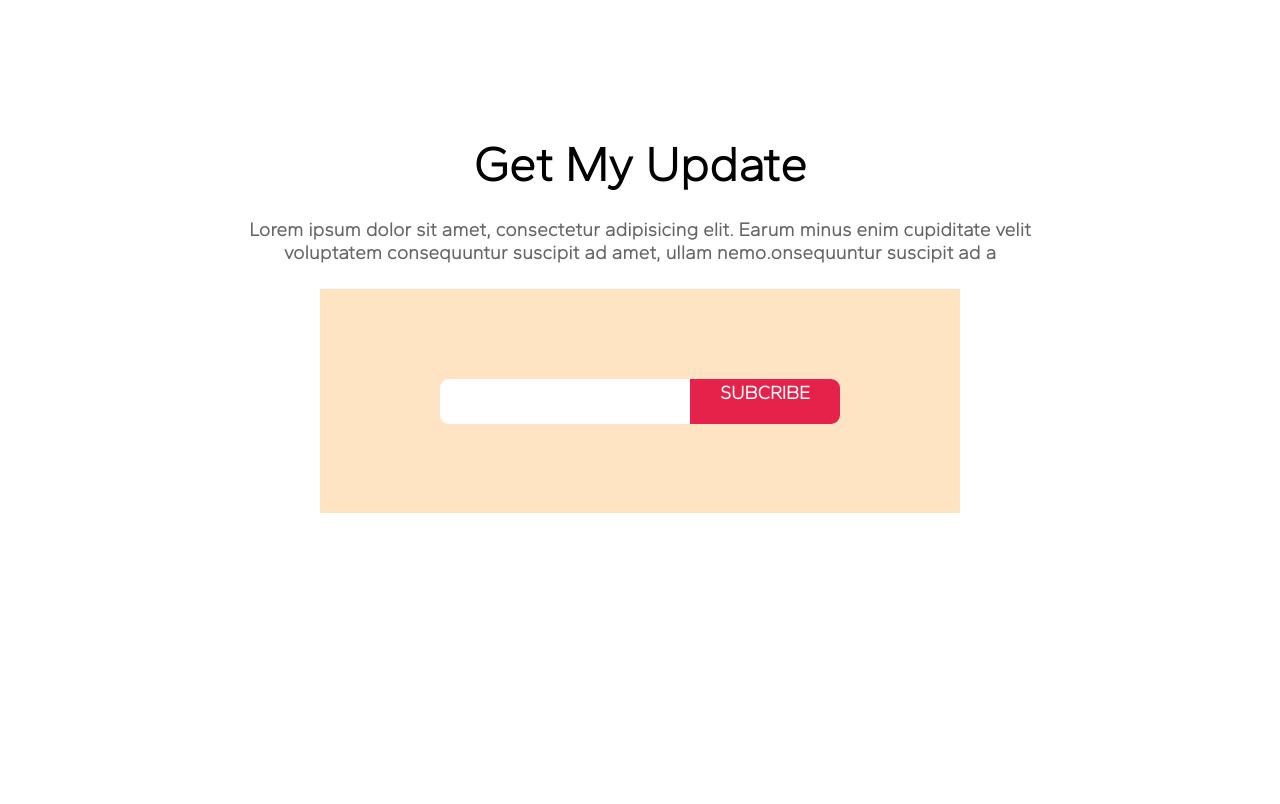
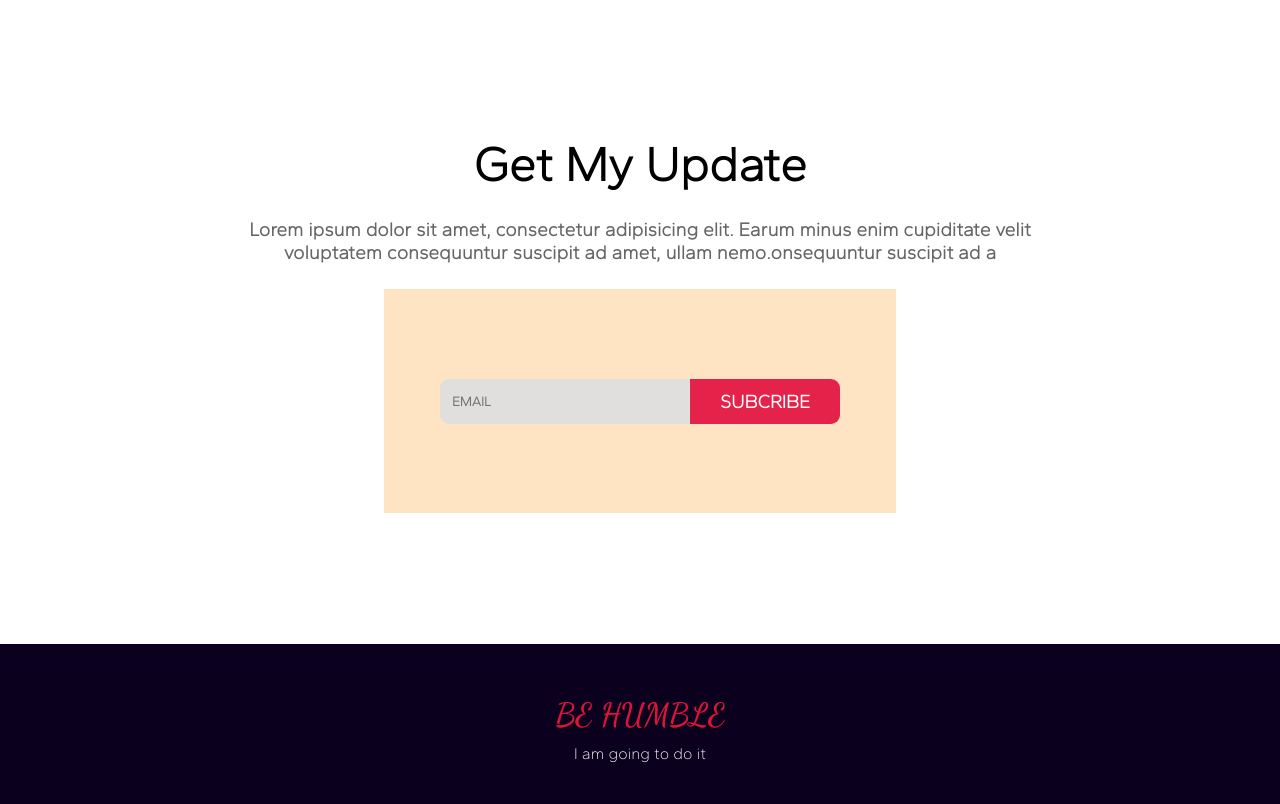
Before and after one commit to md-sifat/Assignment01--Donate-Today, a plain HTML site: page index.html in a window 1280 px wide. Shown: the part 3276-4080 px from the top of the page. Before the commit the page ends 3920 px from the top, so only its background shows below. Drawn offline with Linux system fonts and the light colour scheme.

Commit message:
new commit

```diff
--- a/css/style.css
+++ b/css/style.css
@@ -208,6 +208,8 @@
 .right_side .btn:hover{
     border: 2px solid crimson;
 }
+
+/* adding css to update area */
 .update{
     height: 80vh;
     width: 100%;
@@ -217,7 +219,7 @@
     align-items: center;
 }
 .sub{
-    width: 50%;
+    width: 40%;
     height: 28vh;
     border: 2px solid transparent;
     background-color: bisque;
@@ -230,7 +232,9 @@
     width: 150px;
     height: 45px;
     color: white;
-    text-align: center;
+    display: flex;
+    align-items: center;
+    justify-content: center;
     border: 2px solid transparent;
     border-radius: 0px 9px 9px 0px;
     background-color:rgb(229, 35, 74);
@@ -239,6 +243,28 @@
 .sub .input input{
     width: 250px;
     height: 45px;
+    color: rgb(119, 118, 118);
+    font-weight: 900;
+    background-color: rgb(225, 222, 222);
+    padding-left: 10px;
     border: 2px solid transparent;
     border-radius: 9px 0px 0px 9px;
 }
+.futter{
+    height: 20vh;
+    width: 100%;
+    background-color: rgb(11, 0, 29);
+    display: flex;
+    flex-direction: column;
+    justify-content: center;
+    align-items: center;
+}
+.futter .style{
+    color: crimson;
+    font-size: 2rem;
+    font-family: 'Dancing Script', cursive;
+    padding: 10px;
+}
+.futter p{
+    color: white;
+}
--- a/index.html
+++ b/index.html
@@ -16,6 +16,12 @@
     <link rel="preconnect" href="https://fonts.gstatic.com" crossorigin>
     <link href="https://fonts.googleapis.com/css2?family=Gantari:wght@200&family=Poppins:wght@500&display=swap"
         rel="stylesheet">
+
+    <link rel="preconnect" href="https://fonts.googleapis.com">
+    <link rel="preconnect" href="https://fonts.gstatic.com" crossorigin>
+    <link
+    href="https://fonts.googleapis.com/css2?family=Dancing+Script:wght@600&family=Gantari:wght@200&family=Poppins:wght@500&display=swap"
+    rel="stylesheet">
 
     <!-- css link -->
     <link rel="stylesheet" href="css/style.css">
@@ -135,13 +141,19 @@
         </div>
         <div class="sub">
             <div class="input">
-                <input type="text">
+                <input type="text" placeholder="EMAIL">
             </div>
             <div class="subicon">
                 <h3>SUBCRIBE</h3>
             </div>
         </div>
     </div>
+
+    <!-- futter -->
+    <div class="futter">
+        <p class="style">BE HUMBLE</p>
+        <p>I am going to do it</p>
+    </div>
 </body>
 
 </html>
```
